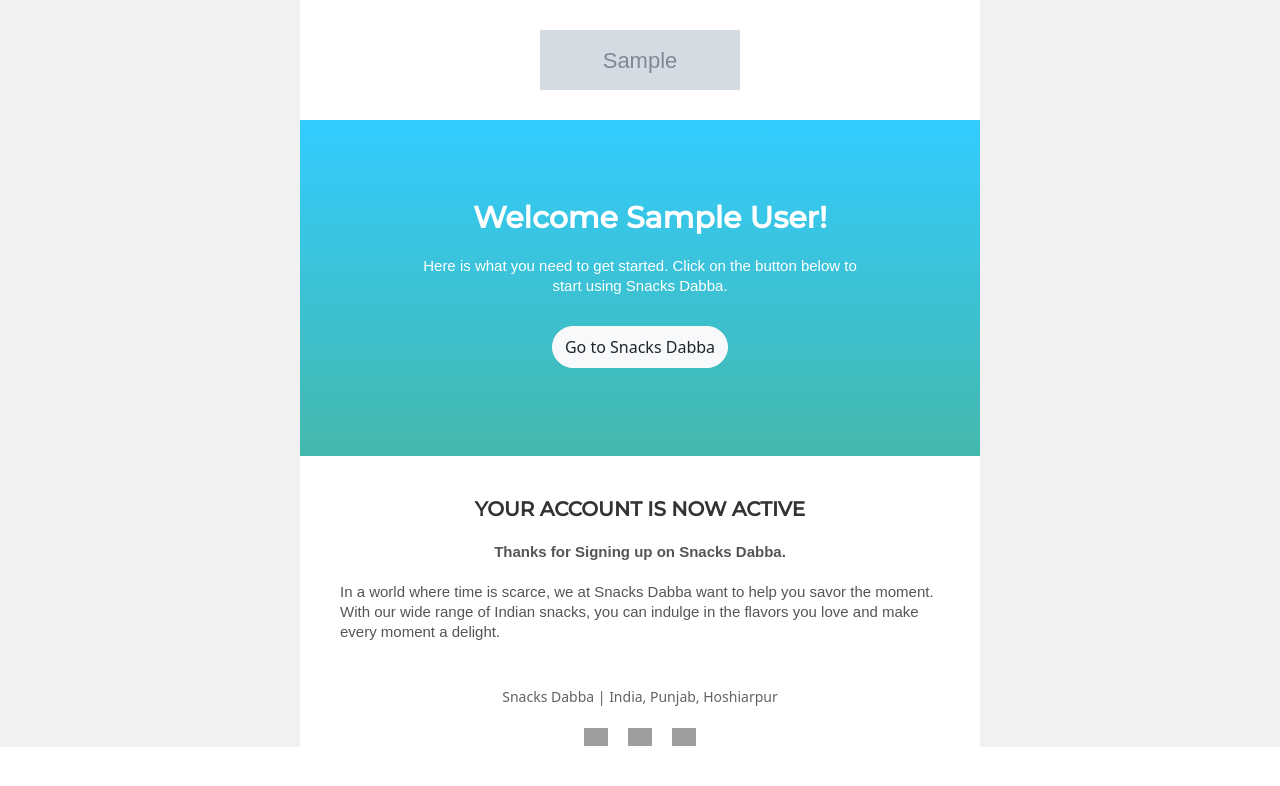
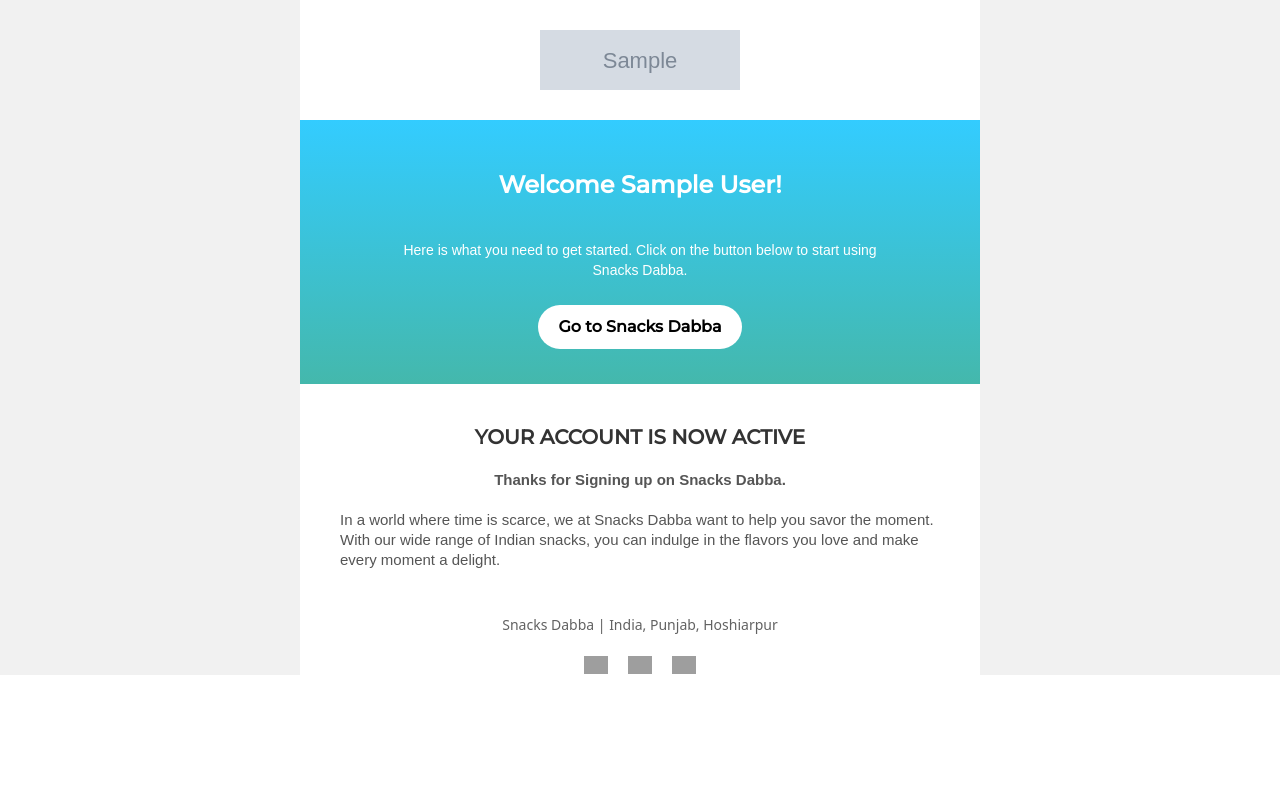
Before and after one commit to parthav15/SNACKSDABBA-BACKEND, a Python web app: template backend/templates/email_templates/activate_email.html in a window 1280 px wide. Shown: the top 786 px of the page. Run offline with Jinja, Linux system fonts and the light colour scheme; the template is opened without the code that fills it: most values are stand-ins (such as "Sample title", 1, 10 or a date in 2020); grey boxes marked "Sample" are stand-in pictures; grey boxes are pictures that could not be loaded.

Commit message:
Fixed html template

```diff
--- a/backend/templates/email_templates/activate_email.html
+++ b/backend/templates/email_templates/activate_email.html
@@ -212,31 +212,32 @@
                   </tr>
                   <tr>
                     <td align="center" valign="middle">
-                    <table>
+                      <table style="width: 100%; max-width: 500px;">
                         <tr>
-                        <td valign="top" style="text-align: center; padding: 60px 0 10px 20px;">
+                          <td valign="top" style="text-align: center; padding: 30px 10px;">
                             <h1
-                            style="margin: 0; font-family: 'Montserrat', sans-serif; font-size: 30px; line-height: 36px; color: #ffffff; font-weight: bold;">
+                              style="margin: 0; font-family: 'Montserrat', sans-serif; font-size: 24px; line-height: 30px; color: #ffffff; font-weight: bold;">
                               Welcome {{ full_name }}!</h1>
                           </td>
                         </tr>
                         <tr>
                           <td valign="top"
-                          style="text-align: center; padding: 10px 20px 15px 20px; font-family: sans-serif; font-size: 15px; line-height: 20px; color: #fff;">
+                            style="text-align: center; padding: 10px 10px; font-family: sans-serif; font-size: 14px; line-height: 20px; color: #fff;">
                             <p style="margin: 0;">Here is what you need to get started. Click on the button below to start using Snacks Dabba.</p>
                           </td>
                         </tr>
                         <tr>
-                        <td valign="top" align="center" style="text-align: center; padding: 15px 0px 60px 0px;">
+                          <td valign="top" align="center" style="text-align: center; padding: 15px 0px;">
                             <center>
                               <table role="presentation" align="center" cellspacing="0" cellpadding="0" border="0"
                                 class="center-on-narrow" style="text-align: center;">
                                 <tr>
                                   <td>
-                                  <a href="{{ action_url }}">
+                                    <a href="{{ action_url }}" style="text-decoration: none;">
                                       <button
-                                      class="btn btn-light text-dark font-weight-bold pt-2 pb-2 pl-2 pr-2 h5 rounded-pill">
-                                      Go to Snacks Dabba</button>
+                                        style="background-color: #ffffff; color: #000; font-family: 'Montserrat', sans-serif; font-size: 16px; font-weight: bold; padding: 10px 20px; border-radius: 50px; border: none; cursor: pointer;">
+                                        Go to Snacks Dabba
+                                      </button>
                                     </a>
                                   </td>
                                 </tr>
```
Lines whose indentation alone changed are shown as unchanged.
